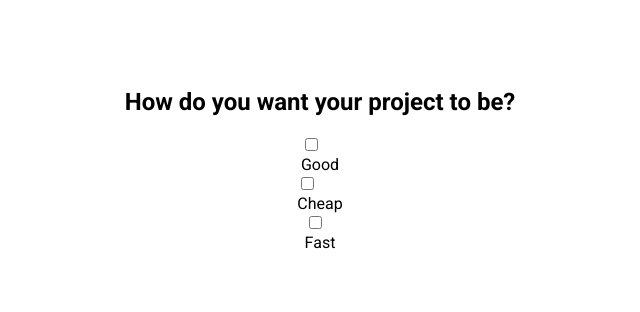
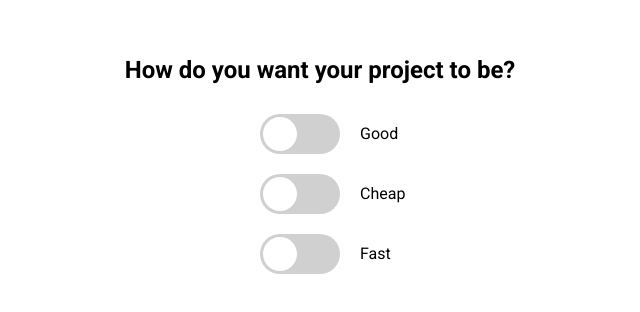
Before and after one commit to Helena2018/good-cheap-fast-checkboxes, a plain HTML site: page index.html in a window 1280 px wide. Shown: the part 240-552 px from the top of the page, without its empty margins (320-960 px from the left). Drawn offline with Linux system fonts and the light colour scheme.

Commit message:
updated the animiation

```diff
--- a/index.html
+++ b/index.html
@@ -12,7 +12,7 @@
   <div class="toggle-container">
     <input type="checkbox" id="good" class="toggle">
     <label for="good" class="label">
-      <div class="ball"></div>
+      <div class="ball active"></div>
     </label>
     <span>Good</span>
   </div>
--- a/style.css
+++ b/style.css
@@ -14,3 +14,65 @@ body {
   overflow: hidden;
   height: 100vh;
 }
+
+.toggle-container {
+  display: flex;
+  align-items: center;
+  margin: 10px 0;
+  width: 200px;
+}
+
+.toggle {
+  visibility: hidden;
+}
+
+.label {
+  background-color: #d0d0d0;
+  height: 40px;
+  width: 80px;
+  border-radius: 50px;
+  margin: 0 20px;
+  cursor: pointer;
+  display: inline-block;
+  position:relative;
+}
+
+.toggle:checked + .label {
+  background-color: #8e44ad;
+}
+
+.ball {
+  background-color: #fff;
+  height: 34px;
+  width: 34px;
+  border-radius: 50%;
+  position: absolute;
+  top: 3px;
+  left: 3px;
+  justify-content: center;
+  align-items: center;
+}
+
+@keyframes slideOn {
+  0% {
+    transform: translateX(0) scale(1);
+  }
+  50% {
+    transform: translateX(20px) scale(1.2);
+  }
+  100% {
+    transform: translateX(40px) scale(1);
+  }
+}
+
+@keyframes slideOff {
+  0% {
+    transform: translateX(40px) scale(1);
+  }
+  50% {
+    transform: translateX(20px) scale(1.2);
+  }
+  100% {
+    transform: translateX(0) scale(1);
+  }
+}
```
